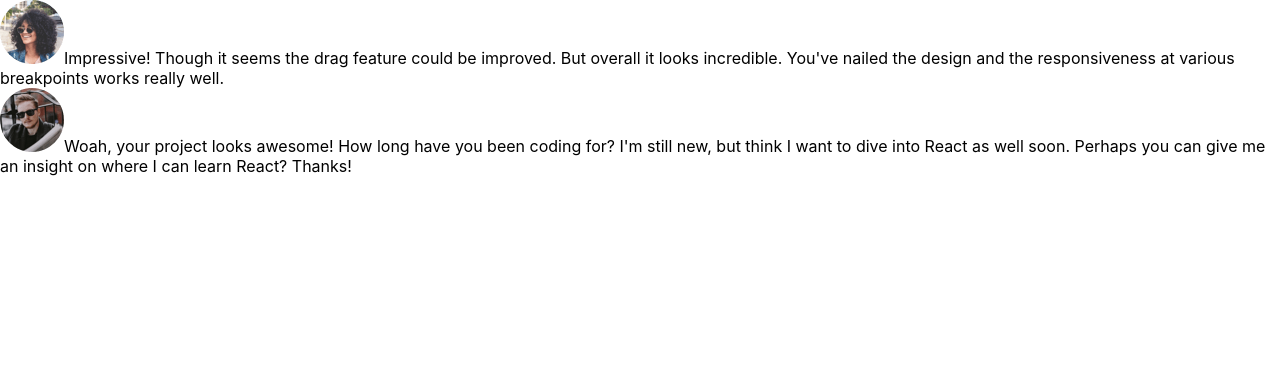
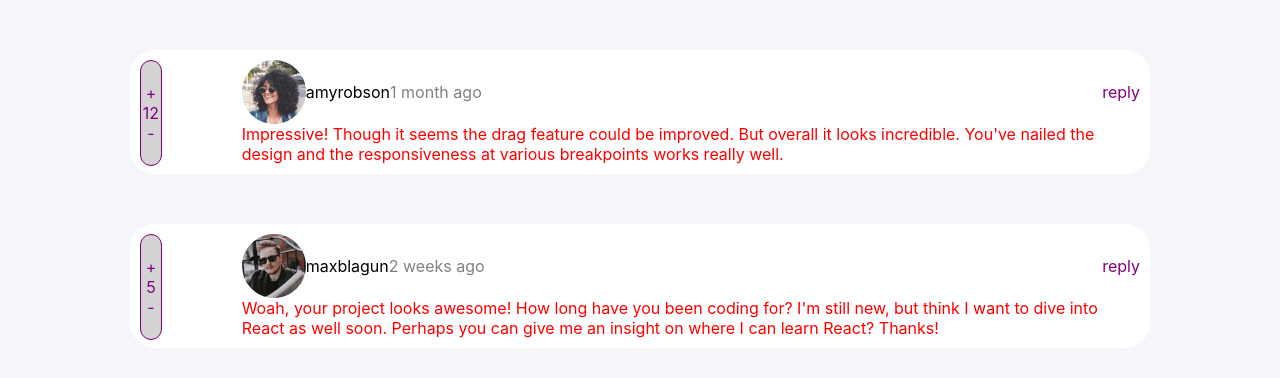
Before and after one commit to xflameyoke/interactive-comment-section-app, a React (Create React App) app: page / in a window 1280 px wide. Shown: the top 378 px of the page. Built offline with nearby package versions, Linux system fonts and the light colour scheme.

Commit message:
style: base comment styling

```diff
--- a/src/App.tsx
+++ b/src/App.tsx
@@ -1,11 +1,11 @@
 import React from 'react';
 import GlobalStyle from './theme/globalStyles';
-import { Comment } from './components/comment';
+import { CommentList } from './components/commentList';
 
 const App = () => (
   <>
     <GlobalStyle />
-    <Comment />
+    <CommentList />
   </>
 );
 
--- a/src/components/comment/comment.styled.ts
+++ b/src/components/comment/comment.styled.ts
@@ -1,5 +1,39 @@
 import styled from 'styled-components';
 
 export const CommentStyled = styled.div`
-  color: red;
+  display: grid;
+  grid-template-rows: 1fr;
+  grid-template-columns: 1fr 11fr;
+  grid-column-gap: 20px;
 `;
+
+export const CommentScore = styled.div`
+  display: flex;
+  align-items: center;
+  justify-content: center;
+  flex-direction: column;
+  width: 20px;
+  height: 100%;
+  color: purple;
+  border: 1px solid purple;
+  border-radius: 25px;
+  background: lightgrey;
+`;
+
+export const UserStyled = styled.div`
+  display: flex;
+  align-items: center;
+`;
+
+export const UserStyledName = styled.div`
+  color: black;
+`;
+
+export const UserStyledDate = styled.div`
+  color: grey;
+`;
+
+export const UserStyledReply = styled.div`
+  margin-left: auto;
+  color: purple;
+`;
--- a/src/components/comment/comment.tsx
+++ b/src/components/comment/comment.tsx
@@ -1,17 +1,44 @@
 import React from 'react';
-import data from '../../data.json';
+import {
+  CommentScore,
+  CommentStyled,
+  UserStyled,
+  UserStyledDate,
+  UserStyledName,
+  UserStyledReply,
+} from './comment.styled';
+interface CommentProps {
+  id: number;
+  content: string;
+  score: number;
+  createdAt: string;
+  user: {
+    image: {
+      png: string;
+    };
+    username: string;
+  };
+}
 
-const Comment = () => {
-  const mapData = Object.values(data.comments).map((value) => (
-    <div key={value.id}>
-      <div>
-        <img src={value.user.image.png} alt="comment_avatar" />
-        {value.content}
-      </div>
+const Comment = (props: CommentProps) => (
+  <CommentStyled key={props.id}>
+    <div>
+      <CommentScore>
+        <div>+</div>
+        {props.score}
+        <div>-</div>
+      </CommentScore>
     </div>
-  ));
-
-  return <>{mapData}</>;
-};
+    <div>
+      <UserStyled>
+        <img src={props.user.image.png} />{' '}
+        <UserStyledName>{props.user.username}</UserStyledName>
+        <UserStyledDate>{props.createdAt}</UserStyledDate>
+        <UserStyledReply>reply</UserStyledReply>
+      </UserStyled>
+      <div>{props.content}</div>
+    </div>
+  </CommentStyled>
+);
 
 export default Comment;
--- a/src/components/comment/index.ts
+++ /dev/null
@@ -1 +0,0 @@
-export { default as Comment } from './comment';
--- /dev/null
+++ b/src/components/commentList/commentList.styled.ts
@@ -0,0 +1,11 @@
+import styled from 'styled-components';
+
+export const CommentListStyled = styled.div`
+  max-width: 1000px;
+  max-height: 300px;
+  color: red;
+  background: white;
+  margin: 50px auto 0 auto;
+  border-radius: 25px;
+  padding: 10px;
+`;
--- /dev/null
+++ b/src/components/commentList/commentList.tsx
@@ -0,0 +1,24 @@
+import React from 'react';
+import data from '../../data.json';
+import Comment from '../comment/comment';
+import { CommentListStyled } from './commentList.styled';
+
+const CommentList = () => {
+  const mappedData = Object.values(data.comments).map(
+    ({ id, content, user, score, createdAt }) => (
+      <CommentListStyled>
+        <Comment
+          content={content}
+          id={id}
+          user={user}
+          score={score}
+          createdAt={createdAt}
+        />
+      </CommentListStyled>
+    )
+  );
+
+  return <>{mappedData}</>;
+};
+
+export default CommentList;
--- a/src/components/comments/commentList.styled.ts
+++ /dev/null
@@ -1,5 +0,0 @@
-import styled from 'styled-components';
-
-export const CommentListStyled = styled.div`
-  color: green;
-`;
--- a/src/components/comments/commentList.tsx
+++ /dev/null
@@ -1,5 +0,0 @@
-import React from 'react';
-
-const CommentList = () => <div>Comment List</div>;
-
-export default CommentList;
--- a/src/theme/globalStyles.ts
+++ b/src/theme/globalStyles.ts
@@ -1,9 +1,12 @@
 import { createGlobalStyle } from 'styled-components';
 
 const GlobalStyle = createGlobalStyle`
+  body {
   margin: 0;
   padding: 0;
   overflow-x: hidden;
+  background: hsl(228, 33%, 97%);
+  }
 `;
 
 export default GlobalStyle;
```
Also changed, not shown: src/components/commentList/index.ts (renamed from src/components/comments/index.ts).
